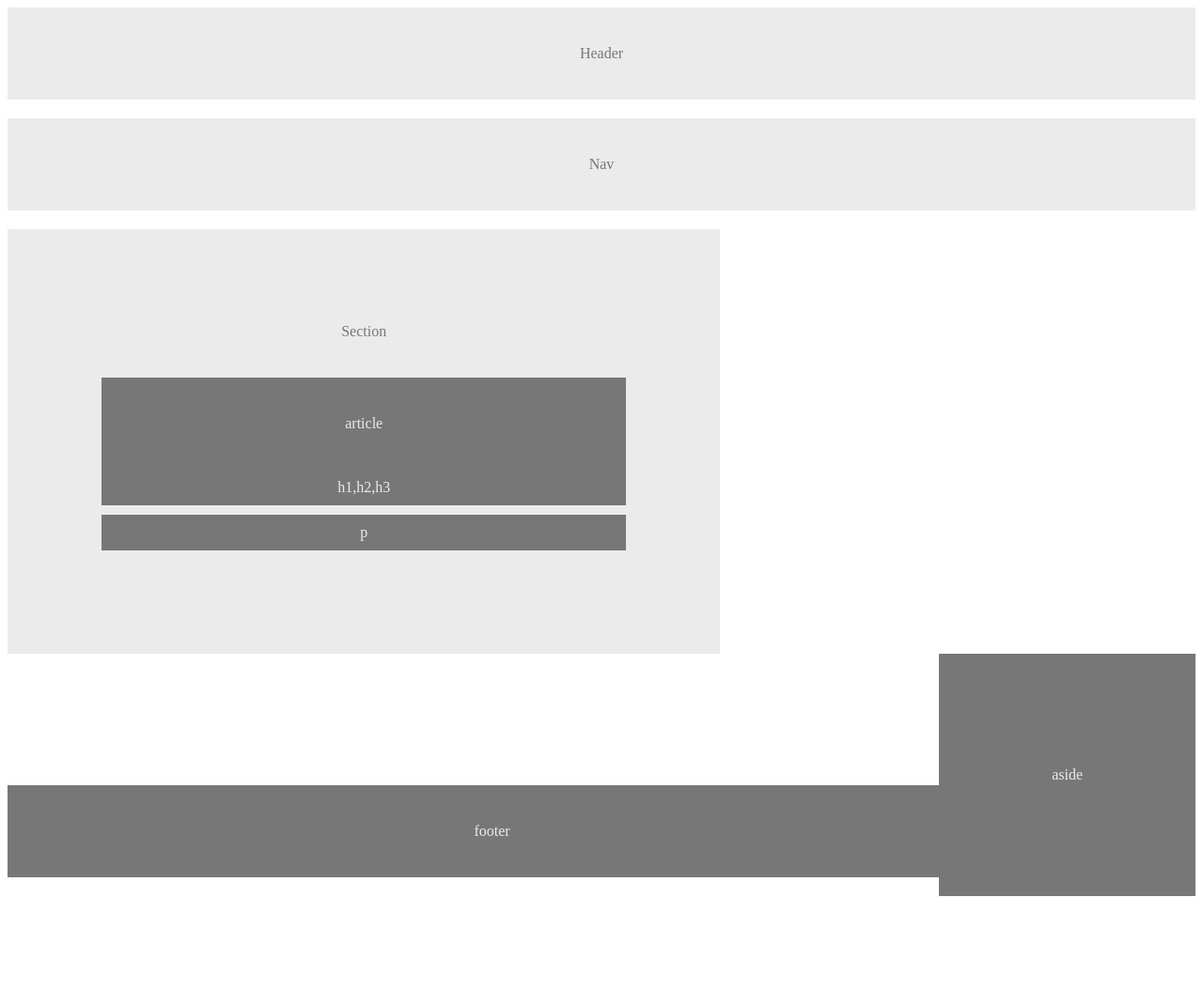
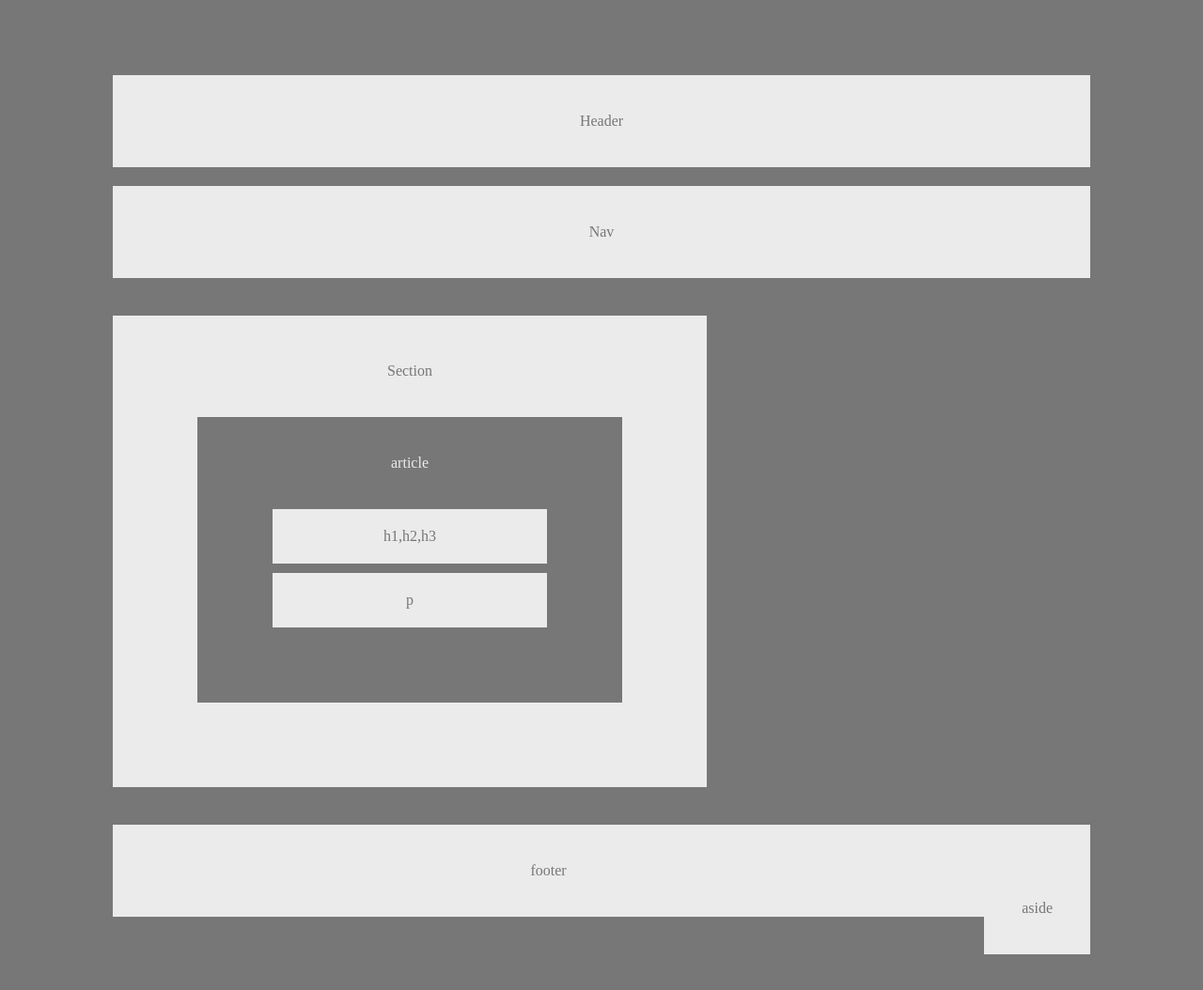
Before and after one commit to Janieced/HW-Wireframe, a plain HTML site: page index.html in a window 1280 px wide. Shown: the whole page at 94% size. Drawn offline with Linux system fonts and the light colour scheme.

Commit message:
index.html

```diff
--- a/index.html
+++ b/index.html
@@ -17,11 +17,14 @@
 
    <section class="left">
        Section
-       <section id="article"> article </section>
+       <section id="article">
+           article
 
        <div id="h">h1,h2,h3</div>
 
        <div id="p">p</div>
+
+       </section>
 
    </section>
 
--- a/style.css
+++ b/style.css
@@ -2,6 +2,8 @@
 * {
     box-sizing: border-box;
     text-align: center;
+    margin: 40px;
+    background-color: #777;
   }
 
   #header {
@@ -21,7 +23,7 @@
   }
 
   .left {
-      padding: 100px;
+      padding: 50px;
       /* margin-bottom: 0px; */
       color: #777;
       background-color: #ebebeb;
@@ -31,38 +33,38 @@
 
   #article {
       padding: 40px;
-      margin-top: 40px;
+      margin-top:40px;
       color: #ebebeb;
       background-color: #777;
   }
 
 
   #aside {
-      padding: 120px;
-      margin-bottom: 80px;
-      color: #ebebeb;
-      background-color: #777;
+      padding: 40px;
+      margin-bottom: 40px;
+      color: #777;
+      background-color: #ebebeb;
       float: right;
   }
 
   #h {
-      padding: 10px;
+      padding: 20px;
       margin-bottom: 10px;
-      color: #ebebeb;
-      background-color: #777;
+      color: #777;
+      background-color: #ebebeb;
   }
 
 #p {
-    padding: 10px;
-    margin-bottom: 10px;
-    color: #ebebeb;
-    background-color: #777;
+    padding: 20px;
+    margin-top: 10px;
+    color: #777;
+    background-color: #ebebeb;
 }
 
 
   #footer {
       padding: 40px;
-      margin-top: 140px;
-      color: #ebebeb;
-      background-color: #777;
+      margin-top: 40px;
+      color: #777;
+      background-color: #ebebeb;
   }
```
